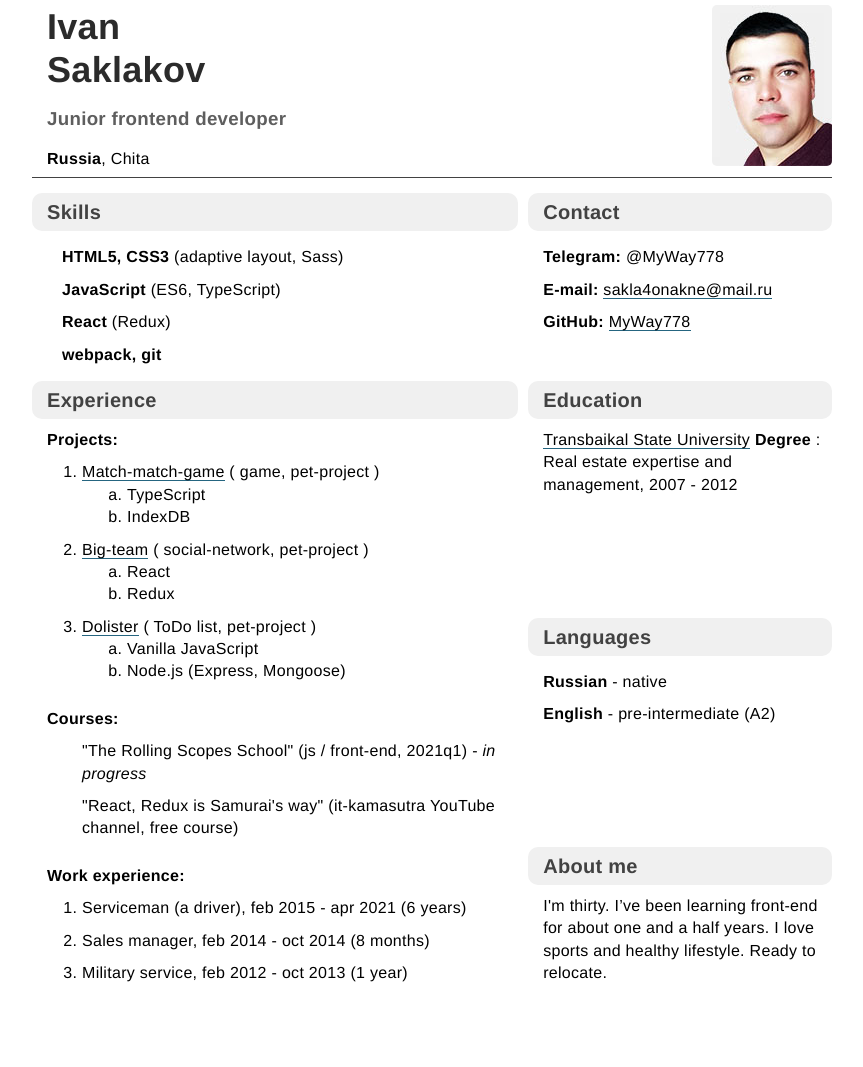
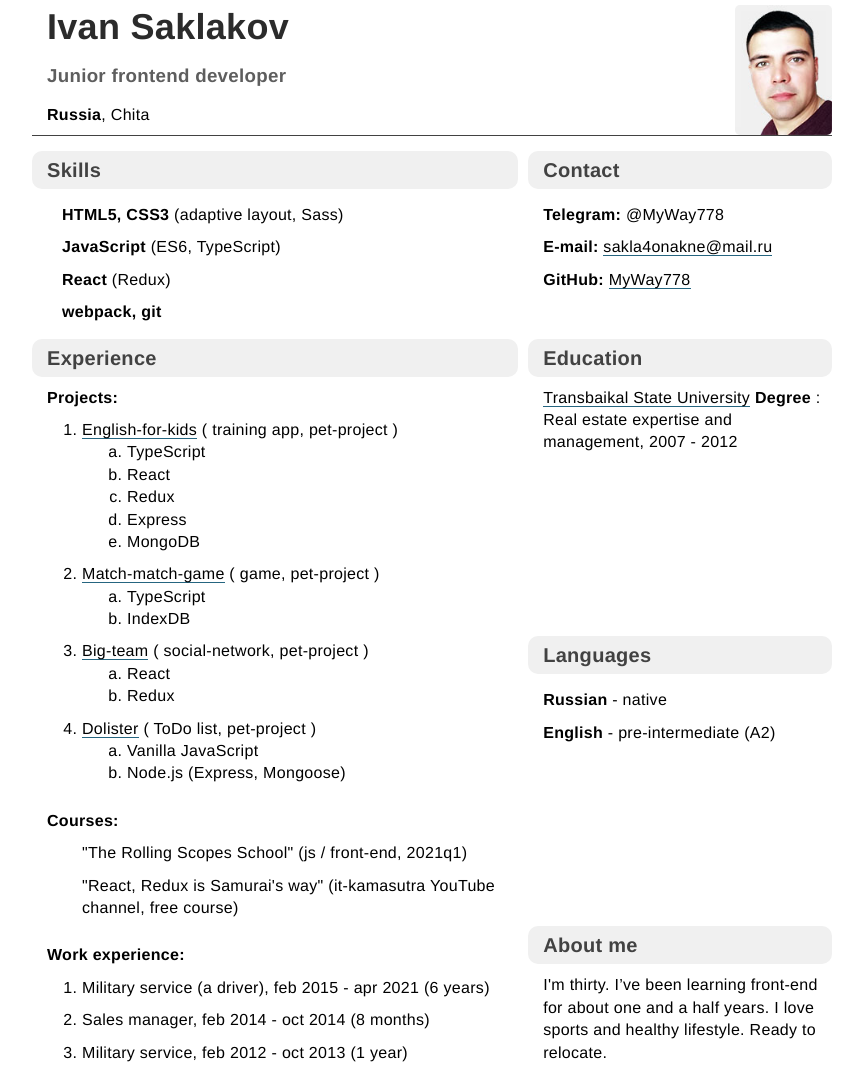
Before and after one commit to MyWay778/rsschool-cv, a plain HTML site: page index.html in a window 1280 px wide. Shown: the whole page, without its empty margins (208-1071 px from the left). Before the commit the page ends 999 px from the top, so only its background shows below. Drawn offline with Linux system fonts and the light colour scheme.

Commit message:
doc: update cv 7.22.21

```diff
--- a/index.html
+++ b/index.html
@@ -15,12 +15,12 @@
           <h3 class="introduction__position">Junior frontend developer</h3>
           <p class="introduction__location"><b>Russia</b>, Chita</p>
         </section>
-        <aside>
+        <aside class="photo-container">
           <img
             class="photo"
             src="images/toCV.jpg"
-            width="120"
-            height="161"
+            width="97"
+            height="130"
             alt="photo"
           />
         </aside>
@@ -62,7 +62,23 @@
                 <li class="experience-item">
                   <p>
                     <a
-                      href="https://github.com/MyWay778/match-match-game/tree/development"
+                      href="https://github.com/MyWay778/english-for-kids"
+                      >English-for-kids</a
+                    >
+                    ( training app, pet-project )
+                  </p>
+                  <ul class="subitem">
+                    <li>TypeScript</li>
+                    <li>React</li>
+                    <li>Redux</li>
+                    <li>Express</li>
+                    <li>MongoDB</li>
+                  </ul>
+                </li>
+                <li class="experience-item">
+                  <p>
+                    <a
+                      href="https://github.com/MyWay778/match-match-game"
                       >Match-match-game</a
                     >
                     ( game, pet-project )
@@ -99,8 +115,7 @@
               <ul class="experience-list experience-list_single">
                 <li class="experience-item">
                   <p class="experience-description">
-                    "The Rolling Scopes School" (js / front-end, 2021q1) -
-                    <i>in progress</i>
+                    "The Rolling Scopes School" (js / front-end, 2021q1)
                   </p>
                 </li>
                 <li class="experience-item">
@@ -115,7 +130,7 @@
               <h4 class="subtitle">Work experience:</h4>
               <ul class="experience-list">
                 <li class="experience-item">
-                  Serviceman (a driver), feb 2015 - apr 2021 (6 years)
+                  Military service (a driver), feb 2015 - apr 2021 (6 years)
                 </li>
                 <li class="experience-item">
                   Sales manager, feb 2014 - oct 2014 (8 months)
--- a/styles/styles.css
+++ b/styles/styles.css
@@ -31,12 +31,11 @@ a {
 header {
   display: flex;
   justify-content: space-between;
-  padding: 5px 0 5px 15px;
+  padding: 5px 0 0 15px;
   margin-bottom: 15px;
   border-bottom: 1px solid #424242;
 }
 .introduction__fullName {
-  width: 100px;
   line-height: 1.2;
   color: #2b2b2b;
 }
@@ -47,6 +46,10 @@ header {
 
 .introduction__location {
   margin-top: 15px;
+}
+
+.photo-container {
+  height: 130px;
 }
 
 .photo {
@@ -193,3 +196,25 @@ footer {
 footer a {
   border: none;
 }
+
+
+@media print {
+  header {
+    margin-bottom: 0;
+  }
+  .list_default {
+    margin-top: 0;
+  }
+  .list_default > li {
+    margin-top: 0;
+  }
+  .content-block {
+    margin-top: 0;
+  }
+  .experience-section {
+    margin-top: 0;
+  }
+  .experience-section:nth-of-type(n + 2) {
+    margin-top: 0;
+  }
+}
```
